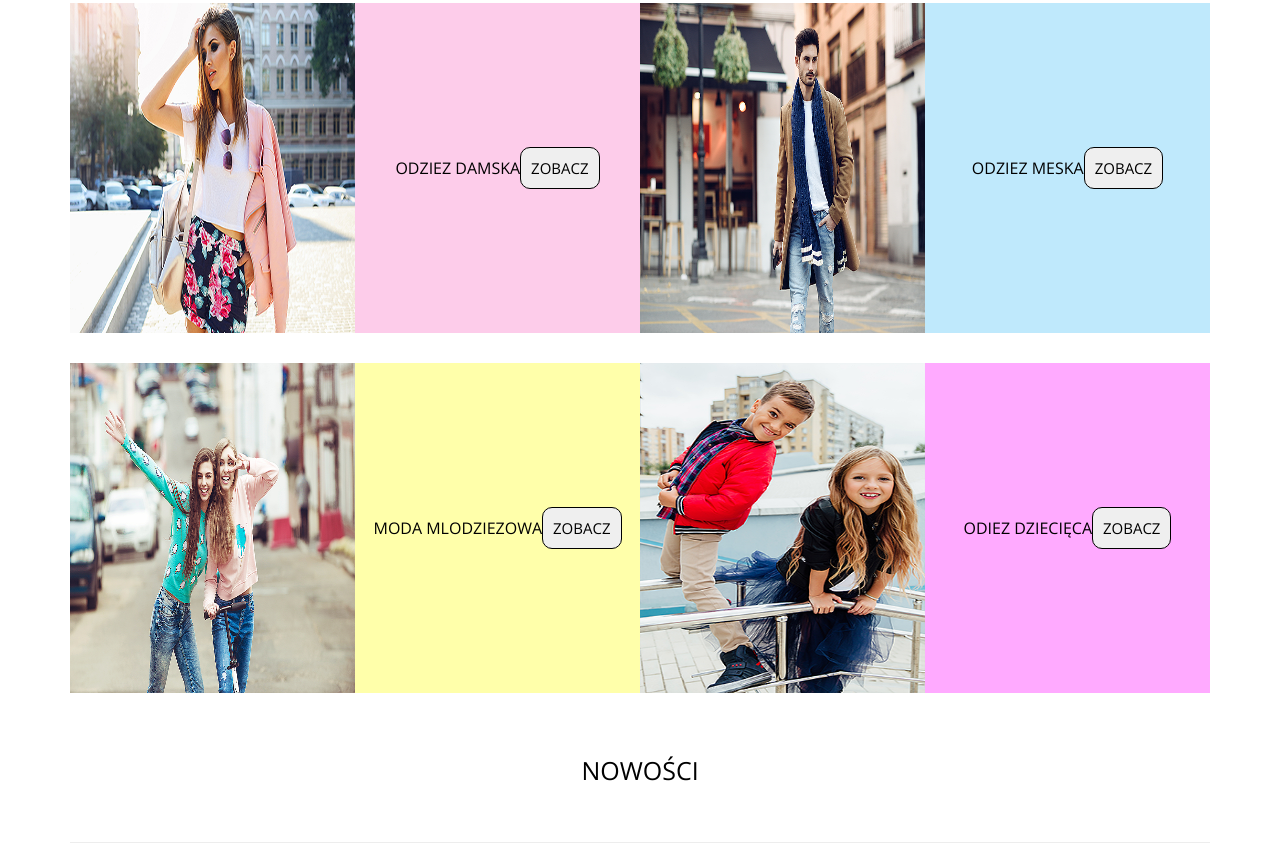
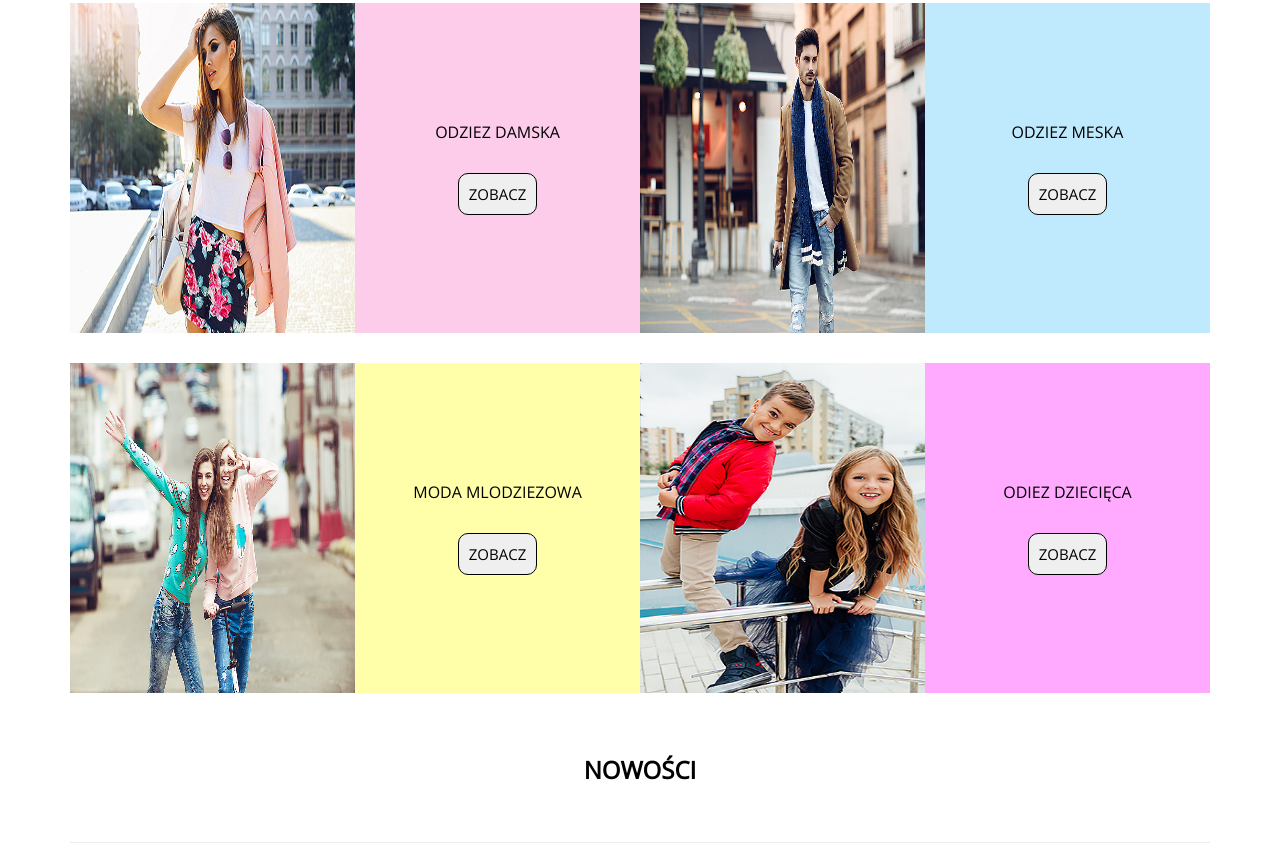
Before and after one commit to Paula066/Skyshop, a plain HTML site: page index.html in a window 1280 px wide. Shown: the part 913-1756 px from the top of the page. Drawn offline with nearby package versions, Linux system fonts and the light colour scheme.

Commit message:
style button

```diff
--- a/index.html
+++ b/index.html
@@ -103,7 +103,7 @@
         </div>
 
         <div class="text">
-            nowości
+            <h2>nowości</h2>
         </div>
 
 
--- a/style.css
+++ b/style.css
@@ -190,6 +190,7 @@ ul.category li:hover {
     align-items: center;
     text-transform: uppercase;
     margin-bottom: 1000px;
+    flex-direction: column;
 }
 
 button {
@@ -199,6 +200,7 @@ button {
     border-radius: 10px;
     display: inline-block;
     padding: 10px;
+    margin-top: 30px;
 }
 
 .text {
@@ -206,8 +208,9 @@ button {
     padding: 30px;
     height: 120px;
     border-bottom: 1px solid #ededed;
+}
+
+h2 {
     text-align: center;
     text-transform: uppercase;
-    font-size: 25px;
-    text-decoration-style: solid;
 }
```
